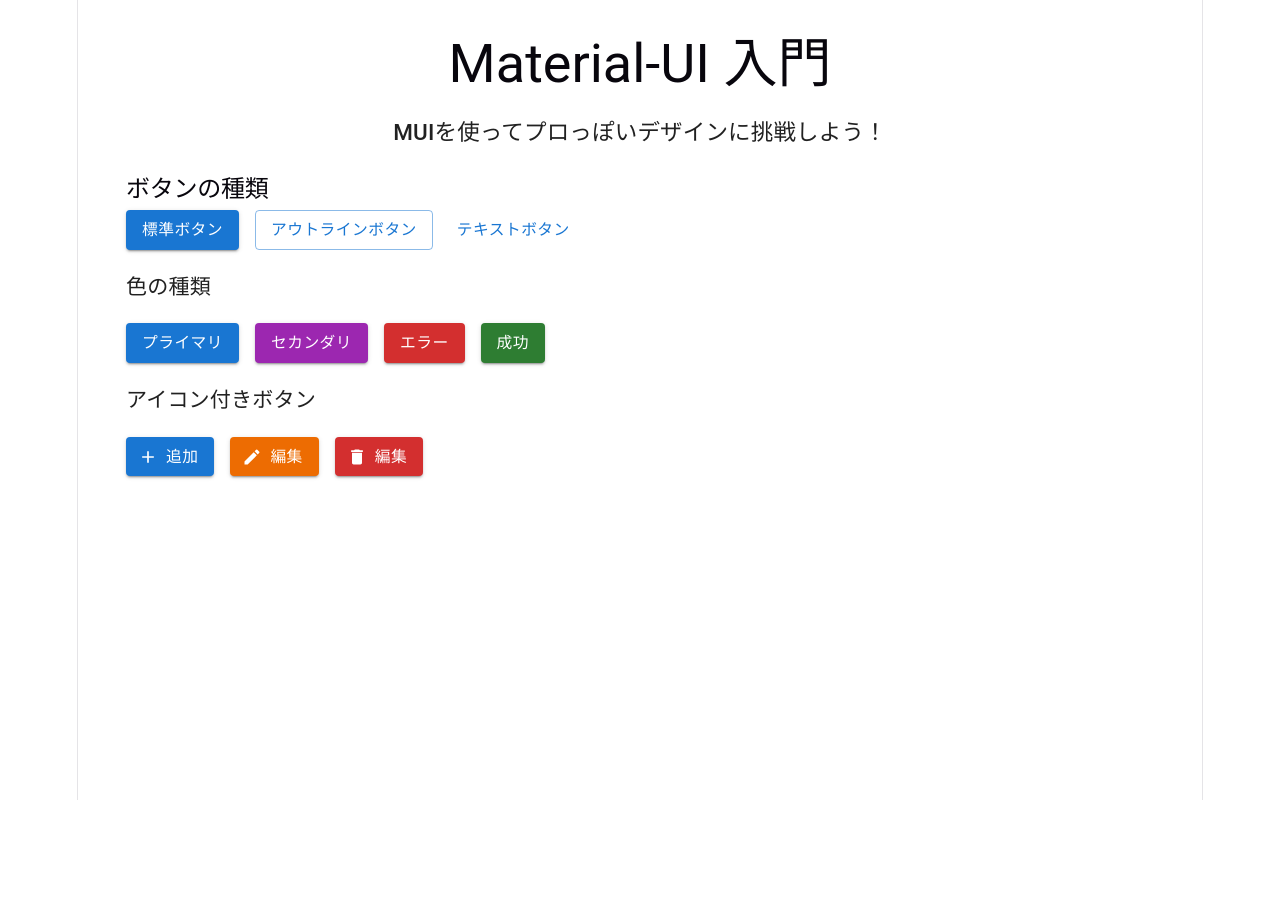
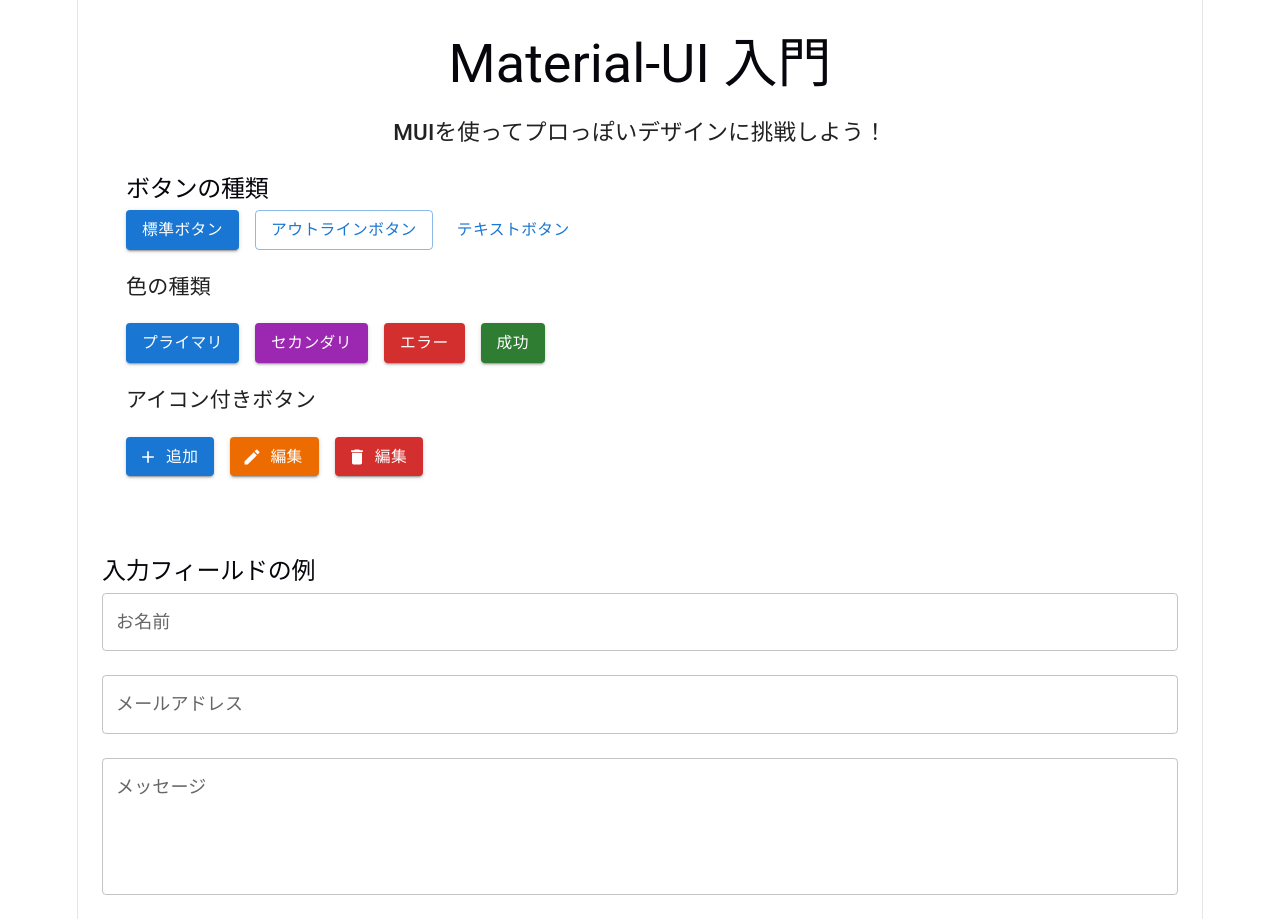
Before and after one commit to navyfish216/sandbox-react, a React (Vite) app in the folder study-react-app/: page / in a window 1280 px wide. Before the commit the page ends 800 px from the top, so only its background shows below. Built offline with nearby package versions, Linux system fonts and the light colour scheme.

Commit message:
React修行⑩：MUIのテキスト入力フィールド

```diff
--- a/study-react-app/src/App.jsx
+++ b/study-react-app/src/App.jsx
@@ -34,12 +34,14 @@
 import RandomImageApp from "./components/APISample/RandomImageApp";
 // 10章：MUI
 import ButtonExamplePage from "./pages/MUISample/ButtonExamplePage";
+import TextFieldExample from "./components/MUISample/TextFieldExample";
 import './App.css';
 
 function App() {
   return (
     <>
       <ButtonExamplePage />
+      <TextFieldExample />
 
       {/*
       <RandomImageApp />
--- /dev/null
+++ b/study-react-app/src/components/MUISample/TextFieldExample.jsx
@@ -0,0 +1,42 @@
+// Material-UIのレイアウトと入力フィールドコンポーネントをインポート
+import {Box, TextField, Stack} from '@mui/material';
+// Reactのステート管理フックをインポート
+import {useState} from 'react';
+
+function TextFieldExample() {
+  const [name, setName] = useState("");
+  const [email, setEmail] = useState("");
+  const [message, setMessage] = useState("");
+
+  return(
+    // 全体のコンテナ：padding: 3で余白を設定
+    <Box sx={{p: 3}} align="left">
+      <h2>入力フィールドの例</h2>
+      {/* Stackで横並び配置、間隔2、したマージン2 */}
+      <Stack spacing={3}>
+        {/* 標準的なテキスト入力フィールド */}
+        <TextField label="お名前"
+          fullWidth
+          value={name}
+          onChange={(e) => setName(e.target.value)}
+        />
+        {/* メールアドレス専用の入力フィールド */}
+        <TextField label="メールアドレス"
+          type="email" // type="email"でメール入力に最適化
+          fullWidth
+          value={email}
+          onChange={(e) => setEmail(e.target.value)}
+        />
+        {/* 複数行テキスト入力フィールド */}
+        <TextField label="メッセージ"
+          multiline // 複数行入力を可能にする
+          rows={4} // 初期表示行数を4行に設定
+          fullWidth
+          value={message}
+          onChange={(e) => setMessage(e.target.value)}
+        />
+      </Stack>
+    </Box>
+  );
+}
+export default TextFieldExample;
```
